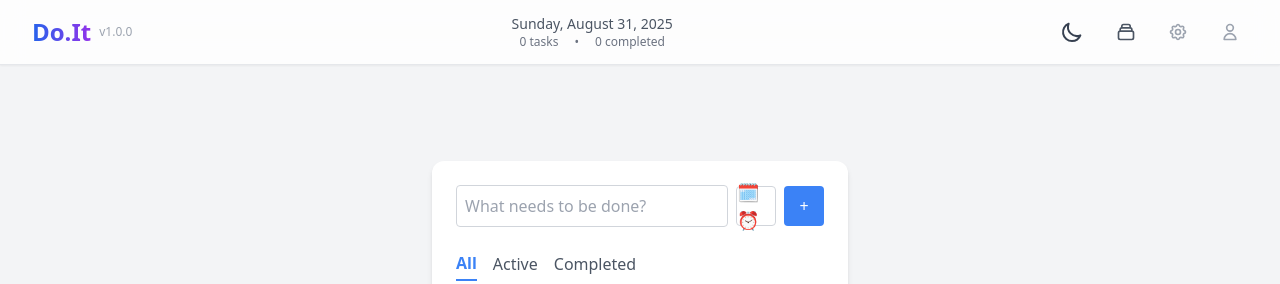
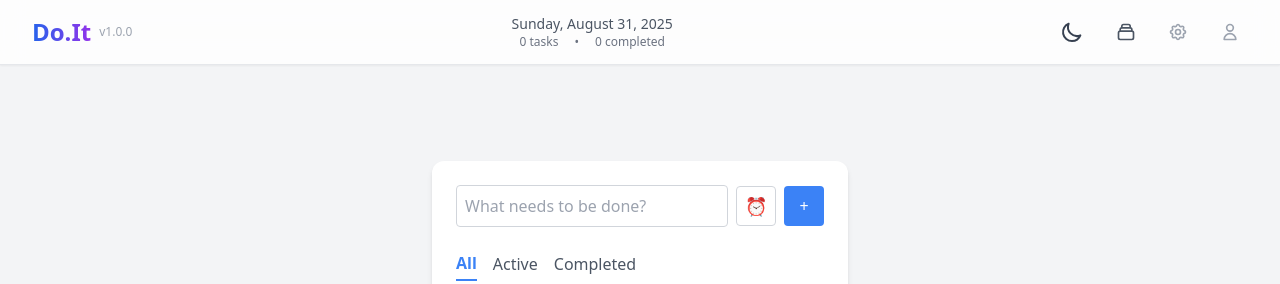
Before and after one commit to faithArchibong555/to-do-app, a React (Vite) app: page / in a window 1280 px wide. Shown: the top 284 px of the page. Built offline with nearby package versions, Linux system fonts and the light colour scheme.

Commit message:
Removed calender icon caused it oveerlaped

```diff
--- a/src/components/AddTask.jsx
+++ b/src/components/AddTask.jsx
@@ -50,7 +50,7 @@ export default function AddTask({ tasks, setTasks }) {
   {/* Deadline icon */}
   <div className="relative w-10 h-10 flex items-center justify-center border border-gray-300 rounded">
     {/* Icon */}
-    <span className="text-lg pointer-events-none">🗓️⏰</span>
+    <span className="text-lg pointer-events-none">⏰</span>
 
     {/* Invisible but clickable input */}
     <input
```
